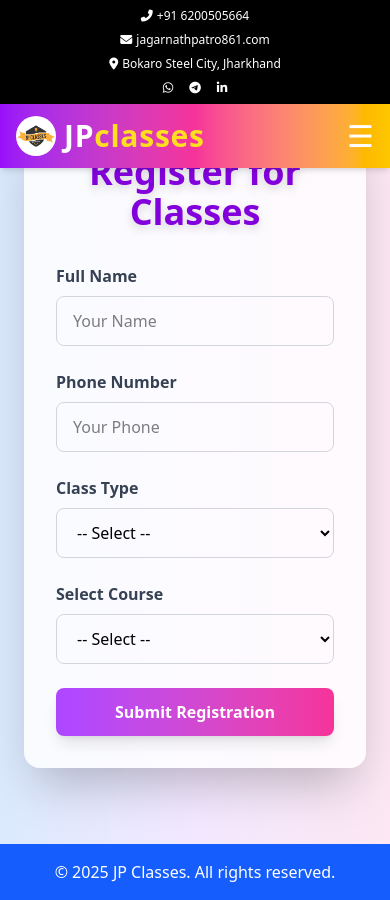
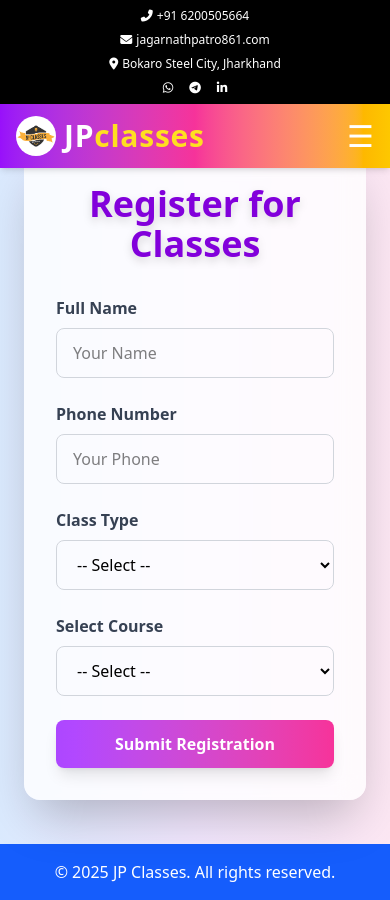
Before and after one commit to JaxTheCodex/JPclasses, a React (Vite) app: page /register in a window 390 px wide. Built offline with nearby package versions, Linux system fonts and the light colour scheme.

Commit message:
fixed the responsiveness

```diff
--- a/src/pages/Courses.jsx
+++ b/src/pages/Courses.jsx
@@ -71,7 +71,7 @@
   const [tab, setTab] = useState('Class 1–5');
 
   return (
-    <div className="bg-gradient-to-br from-purple-700 via-pink-600 to-yellow-400 text-white py-20 px-6 font-[Orbitron] mt-20">
+    <div className="bg-gradient-to-br from-purple-700 via-pink-600 to-yellow-400 text-white py-20 px-6 font-[Orbitron] mt-24">
       <h2 className="text-4xl font-bold text-center mb-14 drop-shadow-md">📘 Courses Offered</h2>
 
       {/* Tabs */}
--- a/src/pages/Register.jsx
+++ b/src/pages/Register.jsx
@@ -28,7 +28,7 @@
 
   return (
     <div className="min-h-screen bg-gradient-to-r from-blue-100 via-purple-100 to-pink-100 flex items-start justify-center p-6">
-      <div className="mt-24 bg-white/80 backdrop-blur-md rounded-2xl shadow-2xl p-8 w-full max-w-2xl">
+      <div className="mt-32 bg-white/80 backdrop-blur-md rounded-2xl shadow-2xl p-8 w-full max-w-2xl">
         <h1 className="text-4xl font-extrabold text-center text-purple-700 mb-8 drop-shadow-lg">
           Register for Classes
         </h1>
```
